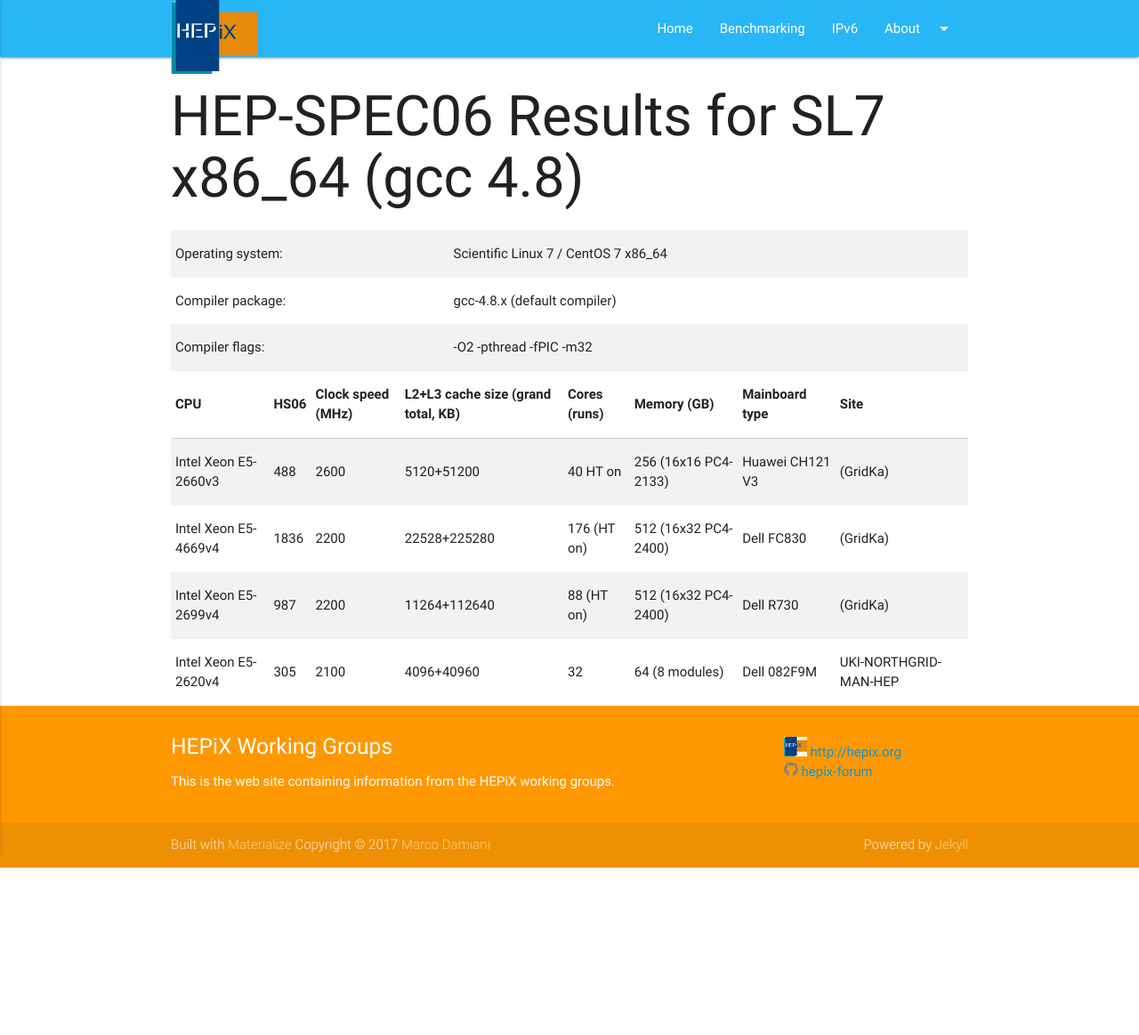
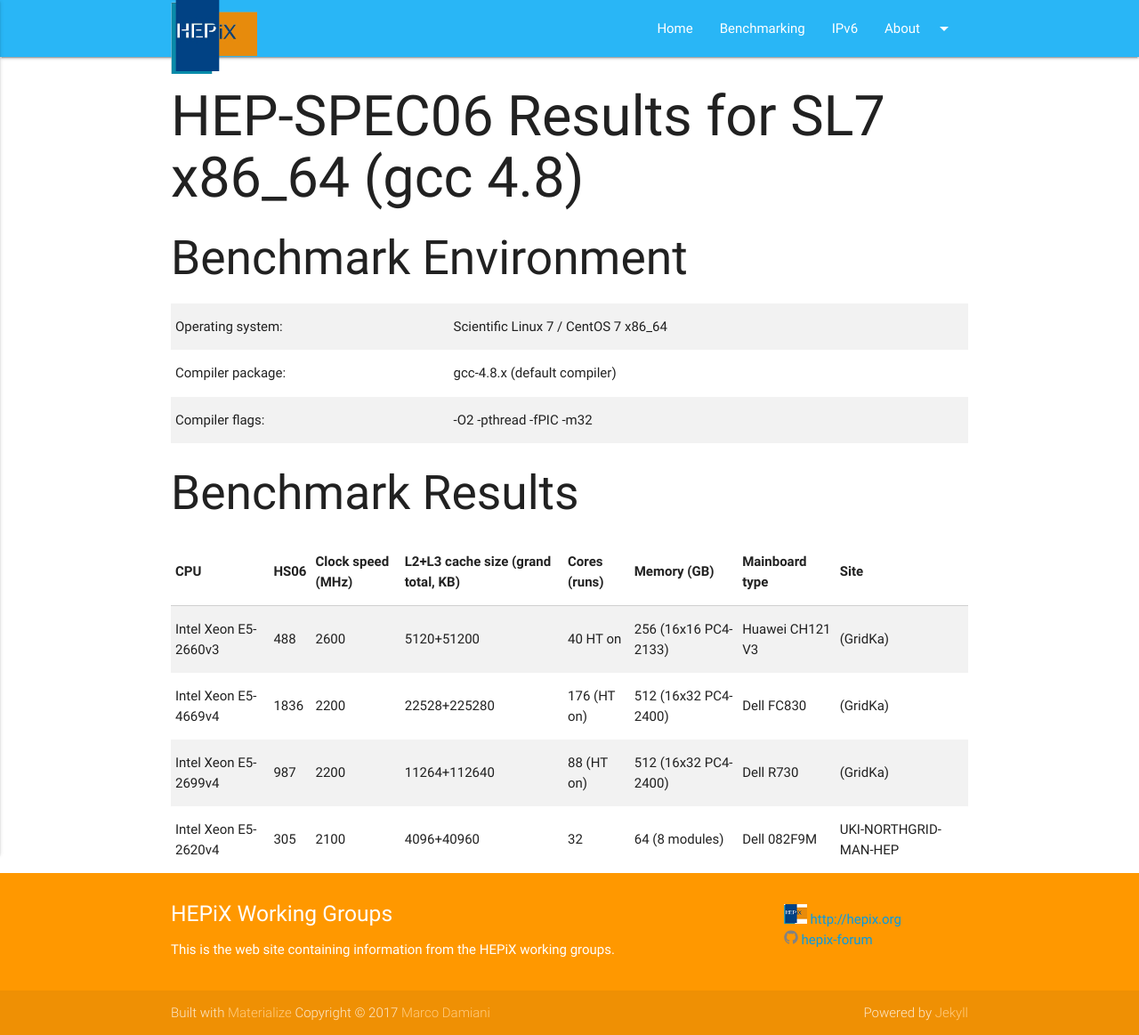
Before and after one commit to HEPiX-Forum/hepix-forum.github.io, a Jekyll site: the page built from _benchmarking/sl7-x86_64-gcc48.md, in a window 1280 px wide. Shown: the whole page at 89% size. Built offline with Jekyll 4.4.1, drawn with Linux system fonts in a browser that asks for light colours; before the commit the page ends 975 px from its top, so only the background shows below that.

Commit message:
Benchmark results refinements

```diff
--- a/_benchmarking/sl7-x86_64-gcc48.md
+++ b/_benchmarking/sl7-x86_64-gcc48.md
@@ -5,10 +5,14 @@
 
 #  HEP-SPEC06 Results for SL7 x86_64 (gcc 4.8)
 
+## Benchmark Environment
+
 {:class="striped"}
 | Operating system: | Scientific Linux 7 / CentOS 7 x86_64 |
 | Compiler package: | gcc-4.8.x (default compiler) |
 | Compiler flags: | -O2 -pthread -fPIC -m32 |
+
+## Benchmark Results
 
 {:class="striped"}
 |  CPU  |HS06|  Clock speed (MHz)  |  L2+L3 cache size (grand total, KB)  |  Cores (runs)  |  Memory (GB)  |  Mainboard type  |  Site  |
```
Also changed, not shown: _benchmarking/sl6-x86_64-gcc44.md (+4 -0 lines).
